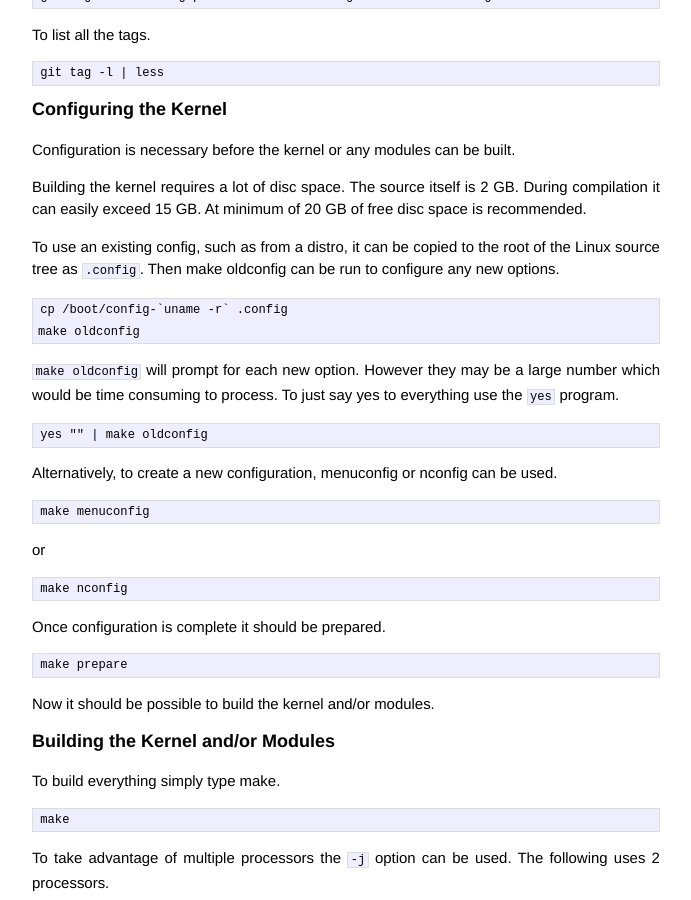
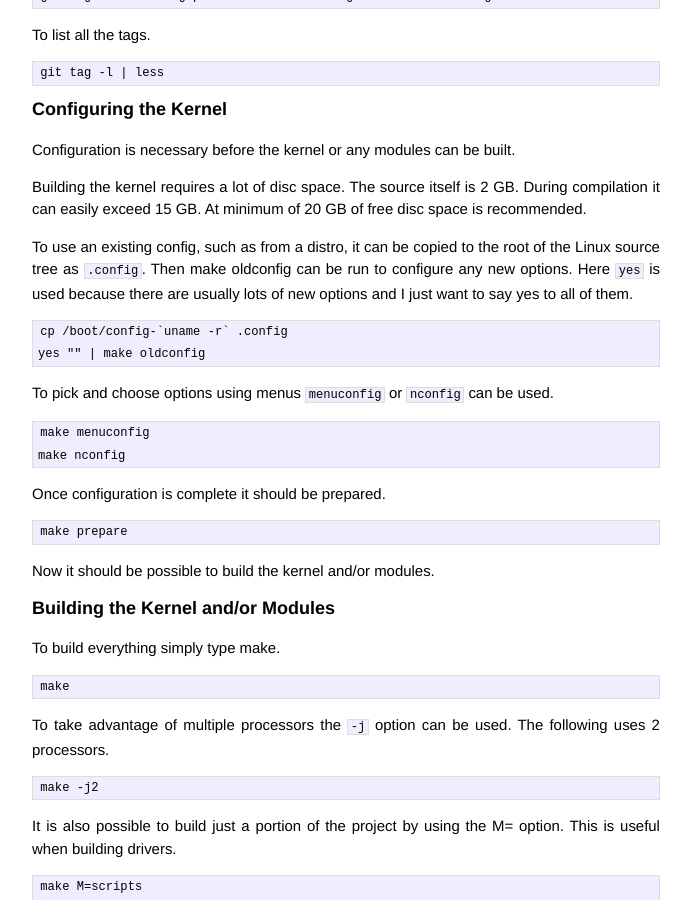
Before and after one commit to jmahler/jmahler.github.io, a Jekyll site: the page built from _posts/2014-04-08-kernel.md, in a window 1280 px wide and 900 px high, scrolled down 469 px. Shown: the whole window, without its empty margins (294-985 px from the left). Built offline with Jekyll 4.4.1, drawn with Linux system fonts in a browser that asks for light colours; Markdown is read by kramdown in place of the engine named in the settings.

Commit message:
cleaned up make menuconfig description

```diff
--- a/_posts/2014-04-08-kernel.md
+++ b/_posts/2014-04-08-kernel.md
@@ -38,23 +38,15 @@ The source itself is 2 GB. During compilation it can easily exceed
 To use an existing config, such as from a distro, it can be
 copied to the root of the Linux source tree as `.config`.
 Then make oldconfig can be run to configure any new options.
+Here `yes` is used because there are usually lots of new options
+and I just want to say yes to all of them.
 
     cp /boot/config-`uname -r` .config
-    make oldconfig
-
-`make oldconfig` will prompt for each new option.
-However they may be a large number which would be time consuming
-to process.  To just say yes to everything use the `yes` program.
-
     yes "" | make oldconfig
 
-Alternatively, to create a new configuration, menuconfig or
-nconfig can be used.
+To pick and choose options using menus `menuconfig` or `nconfig` can be used.
 
     make menuconfig
-
-or
-
     make nconfig
 
 Once configuration is complete it should be prepared.
```
